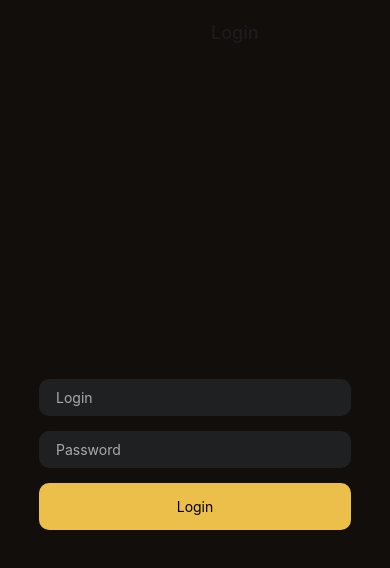
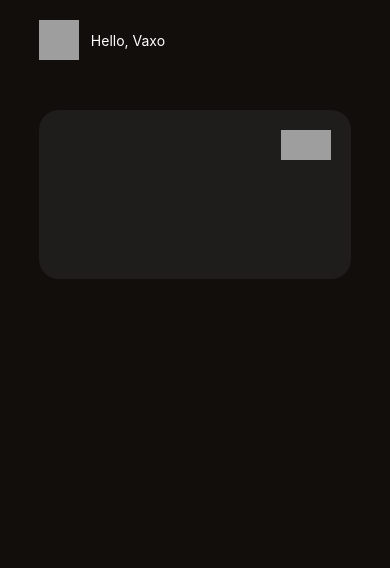
Before and after one commit to ArtyomVardanyan/Bankster, a React Native app: screen /Home in a window 390 px wide. Before the commit this address had no page. Shown: the top 568 px of the page. Built offline with nearby package versions, Linux system fonts and the light colour scheme; grey boxes are pictures that could not be loaded.

Commit message:
Merge branch 'login2' of https://github.com/ArtyomVardanyan/Bankster into dev

```diff
--- a/App.js
+++ b/App.js
@@ -1,5 +1,7 @@
 import UserPage from './src/components/pages/UserPage';
+import HomePage from './src/components/pages/HomePage';
 import LoginPage from './src/components/pages/LoginPage';
+import RegisterPage from './src/components/pages/RegisterPage';
 import { StyleSheet, Text, View } from 'react-native';
 import TransferPage from './src/components/pages/TransferPage';
 import { NavigationContainer } from '@react-navigation/native';
@@ -11,10 +13,12 @@ export default function App() {
   return (
     <View style={styles.container}>
       <NavigationContainer>
-        <Stack.Navigator initialRouteName="Login">
+        <Stack.Navigator screenOptions={{headerShown: false}} initialRouteName="Login">
           <Stack.Screen name="Login" component={LoginPage} />
           <Stack.Screen name="User" component={UserPage} />
           <Stack.Screen name="Transfer" component={TransferPage} />
+          <Stack.Screen name="Register" component={RegisterPage} />
+          <Stack.Screen name="Home" component={HomePage} />
         </Stack.Navigator>
       </NavigationContainer>
     </View>
--- a/package.json
+++ b/package.json
@@ -11,6 +11,7 @@
   },
   "dependencies": {
     "@expo/vector-icons": "^13.0.0",
+    "@react-navigation/material-bottom-tabs": "^6.2.2",
     "@react-navigation/native": "^6.0.11",
     "@react-navigation/native-stack": "^6.7.0",
     "expo": "~45.0.0",
--- a/src/components/Button.js
+++ b/src/components/Button.js
@@ -1,11 +1,13 @@
 import { Text, View, StyleSheet, TouchableHighlight } from 'react-native'
 import React from 'react';
 
-const Button = ({children ,...props}) => {
+const Button = ({ children, type, ...props }) => {
+    console.log(type);
     return (
-        <TouchableHighlight {...props} style={styles.container}>
-            <View style={styles.button}>
-                <Text style={styles.text}>{children}</Text>
+
+        <TouchableHighlight {...props}>
+            <View style={type === 'easy' ? styles.easy : styles.button}>
+                <Text style={type === 'easy' ? styles.easyText : styles.buttonText}>{children}</Text>
             </View>
         </TouchableHighlight>
     )
@@ -19,9 +21,15 @@ const styles = StyleSheet.create({
         backgroundColor: '#ECBF4A',
         borderRadius: 10,
     },
-
+    easyText: {
+        color: '#ECBF4A',
+        borderRadius: 10,
+    },
+    buttonText: {
+        color: '#000'
+    },
     text: {
-        color: '#000'
+        color: '#fff'
     }
 });
 
--- /dev/null
+++ b/src/components/pages/HomePage.js
@@ -0,0 +1,71 @@
+import { View, StyleSheet, Image, Text } from 'react-native'
+import React from 'react'
+
+const HomePage = ({ navigation }) => {
+    return (
+        <View style={styles.container}>
+            <View style={styles.hello}>
+                <Image
+                    style={styles.logo}
+                    source={{
+                        uri: 'https://cdn-icons-png.flaticon.com/512/149/149071.png',
+                    }}
+                />
+                <Text style={styles.name}>&nbsp;&nbsp;&nbsp;Hello, Vaxo</Text>
+            </View>
+            <View style={styles.cart}>
+                <View style={styles.mastercard}><Image
+                    style={styles.icon}
+                    source={{
+                        uri: 'https://logos-world.net/wp-content/uploads/2020/09/Mastercard-Logo.png',
+                    }}
+                /></View>
+            </View>
+            <View></View>
+        </View>
+    )
+}
+
+const styles = StyleSheet.create({
+    container: {
+        flex: 1,
+        backgroundColor: '#120E0B',
+        alignItems: 'center',
+        width: '80%',
+        marginTop: 20,
+    },
+    logo: {
+        width: 40,
+        height: 40,
+    },
+    name: {
+        color: '#fff'
+    },
+    hello: {
+        width: '80vw',
+        alignItems: 'center',
+        flexDirection: 'row',
+    },
+    cart: {
+        width: '80vw',
+        height: '20vh',
+        backgroundColor: '#1F1D1B',
+        flexDirection: 'row',
+        justifyContent: 'flex-end',
+        padding: 20,
+        borderRadius: 20,
+        marginTop: 50,
+    },
+    icon: {
+        width: 50,
+        height: 30,
+    },
+    price: {
+        color: '#fff',
+    },
+    mastercard: {
+
+    }
+});
+
+export default HomePage;
--- a/src/components/pages/LoginPage.js
+++ b/src/components/pages/LoginPage.js
@@ -1,13 +1,17 @@
-import { TextInput, View, StyleSheet } from 'react-native'
+import { TextInput, View, StyleSheet, TouchableHighlight } from 'react-native'
 import React from 'react'
 import Button from '../Button'
 
 const LoginPage = ({ navigation }) => {
+
   return (
     <View style={styles.container}>
       <TextInput placeholderTextColor="#ABABAC" placeholder='Login' style={styles.input} />
       <TextInput placeholderTextColor="#ABABAC" placeholder='Password' style={styles.input} />
-      <Button onPress={() => navigation.navigate('Transfer')}>Login</Button>
+      <Button style={styles.btn} onPress={() => navigation.navigate('Home')}>Login</Button>
+      <View style={styles.text}>
+       <Button type='easy' onPress={() => {navigation.navigate('Register')}}>Registration</Button>
+      </View>
     </View>
   )
 }
@@ -18,17 +22,27 @@ const styles = StyleSheet.create({
     backgroundColor: '#120E0B',
     alignItems: 'center',
     justifyContent: 'center',
-    width: '90%',
+    width: '80%',
   },
   input: {
     width: '80vw',
     backgroundColor: '#1E2021',
     borderRadius: 10,
-    paddingVertical: 10,
+    paddingVertical: 15,
     paddingHorizontal: 17,
     marginBottom: 15,
     color: '#fff'
   },
+  btn: {
+    marginBottom: 15,
+  },
+  text: {
+    width: '80vw',
+    marginTop: '-15px',
+    alignItems: 'flex-end',
+    // flexDirection: 'column',
+    marginTop: 5,
+  }
 });
 
 export default LoginPage;
--- /dev/null
+++ b/src/components/pages/RegisterPage.js
@@ -0,0 +1,53 @@
+import { TextInput, View, StyleSheet, TouchableHighlight, Text } from 'react-native'
+import React from 'react'
+import Button from '../Button'
+
+const RegisterPage = ({ navigation }) => {
+  return (
+    <View style={styles.container}>
+      <TextInput placeholderTextColor="#ABABAC" placeholder='Email' style={styles.input} />
+      <TextInput placeholderTextColor="#ABABAC" placeholder='Name' style={styles.input} />
+      <TextInput placeholderTextColor="#ABABAC" type='password' placeholder='Password' style={styles.input} />
+      <Button style={styles.btn} onPress={() => navigation.navigate('Login')}>Registration</Button>
+      <View style={styles.text}>
+        <Text style={styles.question}>Do you have an account? <Button type='easy' onPress={() => navigation.navigate('Login')}>Login</Button></Text>
+      </View>
+    </View>
+  )
+}
+
+const styles = StyleSheet.create({
+  container: {
+    flex: 1,
+    flexDirection: 'column',
+    backgroundColor: '#120E0B',
+    justifyContent: 'center',
+    alignItems: 'center',
+
+    width: '90%',
+  },
+  input: {
+    width: '80vw',
+    backgroundColor: '#1E2021',
+    borderRadius: 10,
+    paddingVertical: 15,
+    paddingHorizontal: 17,
+    marginBottom: 15,
+    color: '#fff'
+  },
+  btn: {
+    marginBottom: 15,
+  },
+  text: {
+    width: '80vw',
+    marginTop: '-15px',
+    alignItems: 'flex-end',
+    flexDirection: 'column',
+    marginTop: 5,
+  },
+  question: {
+    color: '#fff',
+  }
+});
+
+export default RegisterPage;
--- a/src/components/pages/TransferPage.js
+++ b/src/components/pages/TransferPage.js
@@ -6,7 +6,7 @@ const TransferPage = () => {
     return (
         <View style={styles.container}>
             <View style={styles.navigate}>
-            <Text style={styles.heading}>
+            <Text onPress={() => navigation.navigate('Login')} style={styles.heading}>
                 <Ionicons style={styles.heading} name="md-chevron-back" size={24} color="black" />
             </Text>
                 <Text style={styles.transfer}>Transfer</Text>
```
Also changed, not shown: 1 other file (tests, documents, lock files or other folders).
